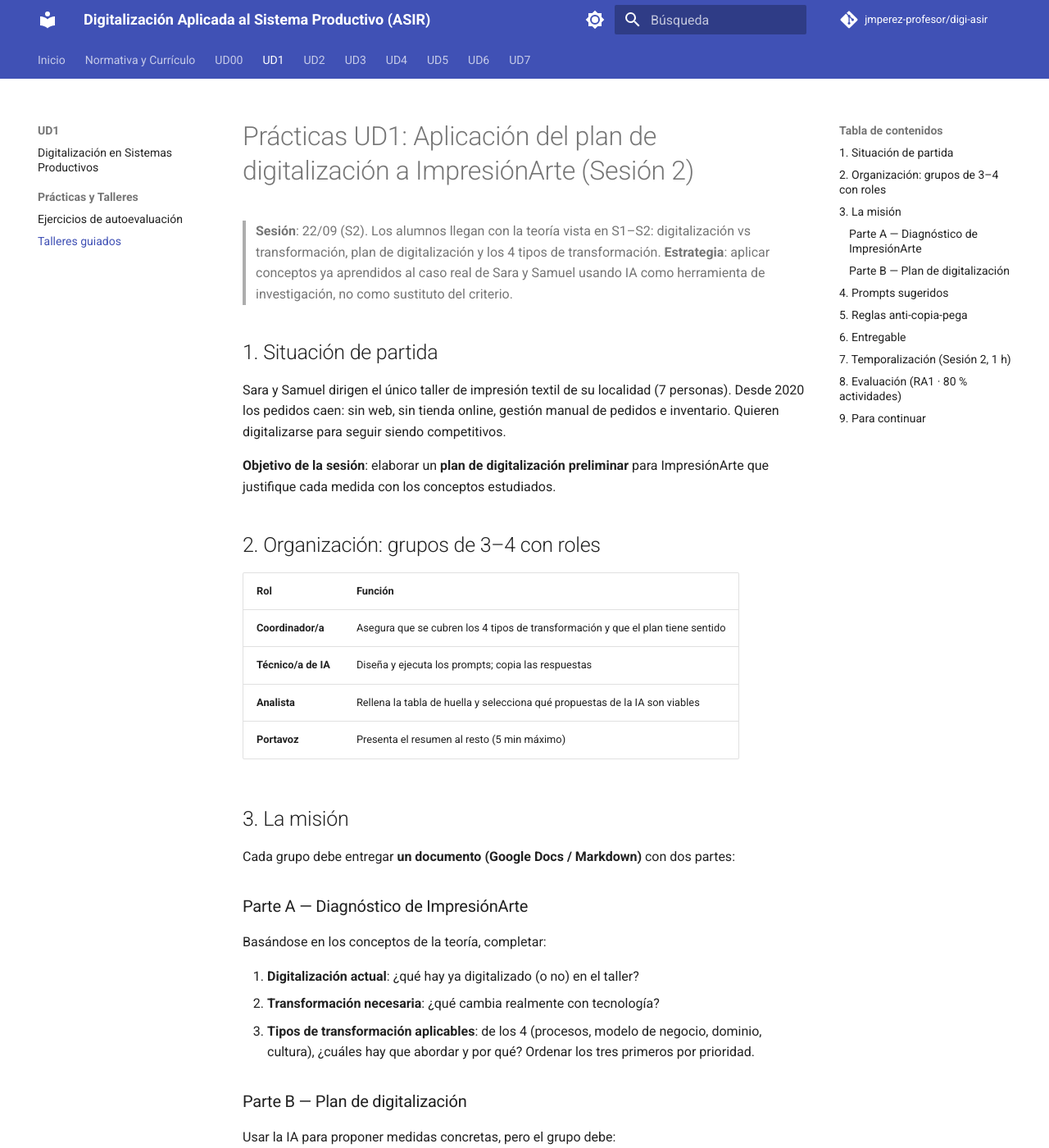
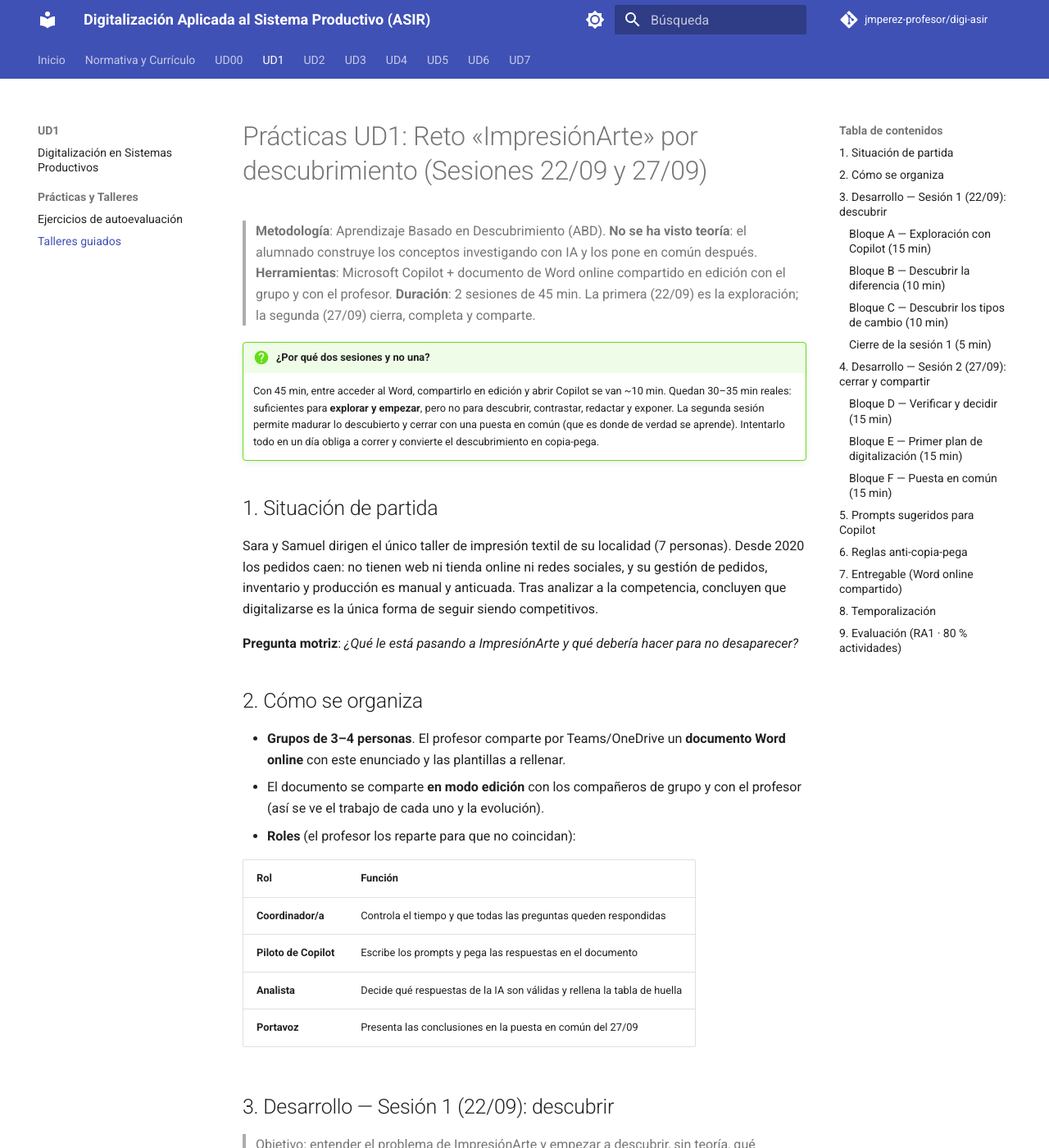
Before and after one commit to jmperez-profesor/digi-asir, an MkDocs documentation site: the page built from docs/practicas/UD1/index.md, in a window 1280 px wide and 1400 px high. Shown: the whole window at 82% size. Built offline with MkDocs 1.6.1 and Material for MkDocs 9.7.7, drawn with Linux system fonts in a browser that asks for light colours; comment, search, counter and statistics services are not loaded; some of the changed text lies outside the part shown.

Commit message:
feat(practicas UD1): rediseño ABD con Copilot y Word online en dos sesiones (22/09 exploración, 27/09 cierre)

```diff
--- a/docs/practicas/UD1/index.md
+++ b/docs/practicas/UD1/index.md
@@ -1,91 +1,131 @@
-# Prácticas UD1: Aplicación del plan de digitalización a ImpresiónArte (Sesión 2)
+# Prácticas UD1: Reto «ImpresiónArte» por descubrimiento (Sesiones 22/09 y 27/09)
 
-> **Sesión**: 22/09 (S2). Los alumnos llegan con la teoría vista en S1–S2: digitalización vs transformación, plan de digitalización y los 4 tipos de transformación.
-> **Estrategia**: aplicar conceptos ya aprendidos al caso real de Sara y Samuel usando IA como herramienta de investigación, no como sustituto del criterio.
+> **Metodología**: Aprendizaje Basado en Descubrimiento (ABD). **No se ha visto teoría**: el alumnado construye los conceptos investigando con IA y los pone en común después.
+> **Herramientas**: Microsoft Copilot + documento de Word online compartido en edición con el grupo y con el profesor.
+> **Duración**: 2 sesiones de 45 min. La primera (22/09) es la exploración; la segunda (27/09) cierra, completa y comparte.
+
+!!! question "¿Por qué dos sesiones y no una?"
+    Con 45 min, entre acceder al Word, compartirlo en edición y abrir Copilot se van ~10 min. Quedan 30–35 min reales: suficientes para **explorar y empezar**, pero no para descubrir, contrastar, redactar y exponer. La segunda sesión permite madurar lo descubierto y cerrar con una puesta en común (que es donde de verdad se aprende). Intentarlo todo en un día obliga a correr y convierte el descubrimiento en copia-pega.
 
 ## 1. Situación de partida
 
-Sara y Samuel dirigen el único taller de impresión textil de su localidad (7 personas). Desde 2020 los pedidos caen: sin web, sin tienda online, gestión manual de pedidos e inventario. Quieren digitalizarse para seguir siendo competitivos.
+Sara y Samuel dirigen el único taller de impresión textil de su localidad (7 personas). Desde 2020 los pedidos caen: no tienen web ni tienda online ni redes sociales, y su gestión de pedidos, inventario y producción es manual y anticuada. Tras analizar a la competencia, concluyen que digitalizarse es la única forma de seguir siendo competitivos.
 
-**Objetivo de la sesión**: elaborar un **plan de digitalización preliminar** para ImpresiónArte que justifique cada medida con los conceptos estudiados.
+**Pregunta motriz**: *¿Qué le está pasando a ImpresiónArte y qué debería hacer para no desaparecer?*
 
-## 2. Organización: grupos de 3–4 con roles
+## 2. Cómo se organiza
+
+- **Grupos de 3–4 personas**. El profesor comparte por Teams/OneDrive un **documento Word online** con este enunciado y las plantillas a rellenar.
+- El documento se comparte **en modo edición** con los compañeros de grupo y con el profesor (así se ve el trabajo de cada uno y la evolución).
+- **Roles** (el profesor los reparte para que no coincidan):
 
 | Rol | Función |
 |---|---|
-| **Coordinador/a** | Asegura que se cubren los 4 tipos de transformación y que el plan tiene sentido |
-| **Técnico/a de IA** | Diseña y ejecuta los prompts; copia las respuestas |
-| **Analista** | Rellena la tabla de huella y selecciona qué propuestas de la IA son viables |
-| **Portavoz** | Presenta el resumen al resto (5 min máximo) |
+| **Coordinador/a** | Controla el tiempo y que todas las preguntas queden respondidas |
+| **Piloto de Copilot** | Escribe los prompts y pega las respuestas en el documento |
+| **Analista** | Decide qué respuestas de la IA son válidas y rellena la tabla de huella |
+| **Portavoz** | Presenta las conclusiones en la puesta en común del 27/09 |
 
-## 3. La misión
+## 3. Desarrollo — Sesión 1 (22/09): descubrir
 
-Cada grupo debe entregar **un documento (Google Docs / Markdown)** con dos partes:
+> Objetivo: entender el problema de ImpresiónArte y empezar a descubrir, sin teoría, qué soluciones existen y de qué tipo son.
 
-### Parte A — Diagnóstico de ImpresiónArte
+### Bloque A — Exploración con Copilot (15 min)
 
-Basándose en los conceptos de la teoría, completar:
+1. Abrid Copilot y pedidle que analice el caso de ImpresiónArte.
+2. Preguntadle **qué problemas concretos** tiene el taller y **qué soluciones** propone.
+3. Volcad las 5 ideas que os parezcan más importantes en la tabla del documento.
 
-1. **Digitalización actual**: ¿qué hay ya digitalizado (o no) en el taller?
-2. **Transformación necesaria**: ¿qué cambia realmente con tecnología?
-3. **Tipos de transformación aplicables**: de los 4 (procesos, modelo de negocio, dominio, cultura), ¿cuáles hay que abordar y por qué? Ordenar los tres primeros por prioridad.
+### Bloque B — Descubrir la diferencia (10 min)
 
-### Parte B — Plan de digitalización
+Preguntad a Copilot: *«¿Qué diferencia hay entre digitalizar y transformar digitalmente?»* y responded en el documento con vuestras palabras:
 
-Usar la IA para proponer medidas concretas, pero el grupo debe:
+- ¿Escanear las facturas en papel es digitalizar o transformar? ¿Por qué?
+- ¿Abrir una tienda online que se conecta sola con el inventario es digitalizar o transformar? ¿Por qué?
+- Inventad vosotros **un ejemplo de cada uno** que no os haya dado la IA.
 
-1. Ejecutar **al menos 2 prompts distintos** (p. ej., uno centrado en medidas de bajo coste y otro en las prioridades para una pyme de 7 personas).
-2. Rellenar la **tabla de huella** para cada propuesta.
-3. Redactar el **plan** con al menos 4 medidas, cada una con:
-   - Qué problema resuelve (vincular a un tipo de transformación).
-   - Tecnología o herramienta propuesta (p. ej., Odoo, Holded, tienda online, herramienta de factura electrónica).
-   - Coste estimado y viabilidad para 7 personas.
-   - Riesgo o desafío asociado.
+### Bloque C — Descubrir los tipos de cambio (10 min)
 
-## 4. Prompts sugeridos
+Preguntad a Copilot *«¿Qué tipos de transformación digital existen?»* y clasificad las soluciones del Bloque A según el tipo de cambio que suponen. Rellenad la tabla.
 
-> **Prompt 1** — «Somos un grupo de FP. Analiza un taller textil de 7 personas sin web ni tienda online, gestión manual de pedidos e inventario, desde 2020. Propón 4 medidas de digitalización ordenadas de menor a mayor coste. Para cada una indica: qué tipo de transformación digital representa (procesos, modelo de negocio, dominio o cultura), la tecnología necesaria, un coste estimado y un riesgo.»
+### Cierre de la sesión 1 (5 min)
 
-> **Prompt 2** — «Ahora dime cuáles de esas medidas son imprescindibles para los primeros 3 meses y cuáles pueden esperar. ¿Qué plan de contingencia necesitaría una pyme de 7 personas si algo falla?»
+Cada grupo guarda el documento (queda en la nube, compartido) y anota **una duda** que quiera resolver el 27/09.
 
-> **Prompt 3** — «Busca un ejemplo real de un negocio pequeño (menos de 10 personas) que se haya digitalizado con éxito. ¿Qué hizo? ¿Qué resultado obtuvo? ¿Qué le recomendarías a Sara y Samuel?»
+## 4. Desarrollo — Sesión 2 (27/09): cerrar y compartir
 
-## 5. Reglas anti-copia-pega
+> Objetivo: completar el plan, verificar la información y poner en común lo descubierto.
 
-1. **Tabla de huella** obligatoria por propuesta: *qué dijo la IA / qué aceptamos / qué cambiamos y por qué*.
-2. **Fuente verificada**: al menos un ejemplo real citado (Correos Market, una pyme de tu ciudad, dato ESIC…).
-3. La IA **propone**; el grupo **decide, justifica y ordena**. Sin tabla de huella la actividad no se califica.
+### Bloque D — Verificar y decidir (15 min)
 
-## 6. Entregable
+1. Elegid **una afirmación de Copilot** (un precio, una herramienta, un dato) y **contrastadla** con una fuente real (web oficial, catálogo, noticia). Citad la fuente.
+2. Rellenad la **tabla de huella**: *qué dijo la IA / qué aceptamos / qué cambiamos y por qué*.
 
-Un documento con:
-- Diagnóstico (Parte A).
-- Plan de digitalización con la tabla de medidas (Parte B).
-- Tabla de huella adjunta o integrada.
-- Nombre de los miembros del grupo.
+### Bloque E — Primer plan de digitalización (15 min)
 
-## 7. Temporalización (Sesión 2, 1 h)
+Redactad **4 medidas** ordenadas por prioridad, cada una con: problema que resuelve, tipo de transformación, herramienta propuesta, coste aproximado y un riesgo.
+
+### Bloque F — Puesta en común (15 min)
+
+Cada portavoz expone en 2 min: el problema, la medida estrella y **qué descubrió que no sabía**. El profesor recoge los conceptos que van apareciendo (digitalización, transformación, tipos, plan…) y **les pone nombre**: aquí es donde se introduce la teoría de la UD1.
+
+## 5. Prompts sugeridos para Copilot
+
+> **Prompt 1** — «Analiza este caso: un taller de impresión textil de 7 personas, sin web ni tienda online, gestión manual de pedidos e inventario, con caída de ventas desde 2020. ¿Qué problemas tiene y qué soluciones digitales propondrías?»
+
+> **Prompt 2** — «¿Qué diferencia hay entre digitalización y transformación digital? Ponme ejemplos de un taller pequeño.»
+
+> **Prompt 3** — «¿Qué tipos de transformación digital existen? Clasifica estas soluciones [pegar las del Bloque A] según su tipo.»
+
+> **Prompt 4** — «¿Cuánto costaría aproximadamente [herramienta concreta] para una empresa de 7 personas? ¿Qué alternativa gratuita o barata hay?»
+
+## 6. Reglas anti-copia-pega
+
+1. **Tabla de huella** obligatoria: sin ella, la actividad no se califica.
+2. **Fuente verificada**: al menos una afirmación de Copilot contrastada con una fuente real y citada.
+3. La IA **propone**; el grupo **decide y justifica** con sus palabras.
+
+## 7. Entregable (Word online compartido)
+
+Un único documento por grupo con:
+- Bloque A: tabla de problemas y soluciones.
+- Bloque B: diferencia digitalizar/transformar + ejemplos propios.
+- Bloque C: clasificación de soluciones por tipo de cambio.
+- Bloque D: tabla de huella + fuente citada.
+- Bloque E: plan de 4 medidas.
+- Nombre de los miembros y roles.
+
+## 8. Temporalización
+
+**Sesión 1 — martes 22/09 (45 min)**
 
 | Minutos | Actividad |
 |---|---|
-| 0–10 | Repaso rápido de conceptos (digitalización vs transformación, 4 tipos, plan de digitalización) |
-| 10–15 | Formación de grupos, asignación de roles |
-| 15–45 | Trabajo en grupo: prompts, análisis, tabla de huella, borrador del plan |
-| 45–55 | Puesta en común: cada grupo expone el plan en 1 min por miembro |
-| 55–60 | Votación rápida (formulario) y cierre |
+| 0–10 | Acceso al Word online, compartir en edición, formar grupos y repartir roles |
+| 10–25 | Bloque A: exploración con Copilot |
+| 25–35 | Bloque B: descubrir la diferencia digitalizar/transformar |
+| 35–43 | Bloque C: descubrir los tipos de cambio |
+| 43–45 | Guardar y anotar la duda para el 27/09 |
 
-## 8. Evaluación (RA1 · 80 % actividades)
+**Sesión 2 — martes 27/09 (45 min)**
+
+| Minutos | Actividad |
+|---|---|
+| 0–15 | Bloque D: verificar con fuente real + tabla de huella |
+| 15–30 | Bloque E: plan de 4 medidas |
+| 30–45 | Bloque F: puesta en común y encaje de la teoría |
+
+## 9. Evaluación (RA1 · 80 % actividades)
 
 **Instrumentos**: IE3 (resolución) + IE7 (investigación con IA) + IE13 (observación).
 
 | Criterio | Ponderación | Evidencia |
 |---|---|---|
-| Aplica correctamente los 4 tipos de transformación al caso | 25 % | Parte A del documento |
-| Plan de digitalización coherente, ordenado y con justificación | 25 % | Parte B del documento |
-| Tabla de huella completada y fuentes verificadas | 25 % | Tabla de huella + cita |
-| Cohesión del grupo, roles asumidos y exposición clara | 25 % | Actitud observada + documento firmado |
+| Descubre y explica la diferencia digitalización/transformación | 20 % | Bloque B |
+| Clasifica correctamente las soluciones por tipo de cambio | 20 % | Bloque C |
+| Plan coherente, priorizado y justificado | 25 % | Bloque E |
+| Tabla de huella + fuente verificada | 20 % | Bloque D |
+| Participación, roles y claridad en la puesta en común | 15 % | Observación + documento compartido |
 
-## 9. Para continuar
-
-- Sesión 3: feria de pósters con la mejor propuesta por grupo (se recicla el formato de galería ambulante).
-- Sesiones 4–5: teoría anclada en los casos que ya han construido.
+!!! tip "Truco para el aula"
+    Como el Word es compartido, en la puesta en común puedes proyectar un documento de cada grupo y ver *quién escribió qué* (historial de versiones). Eso te da evidencia objetiva del reparto de trabajo sin depender solo de la observación.
```
